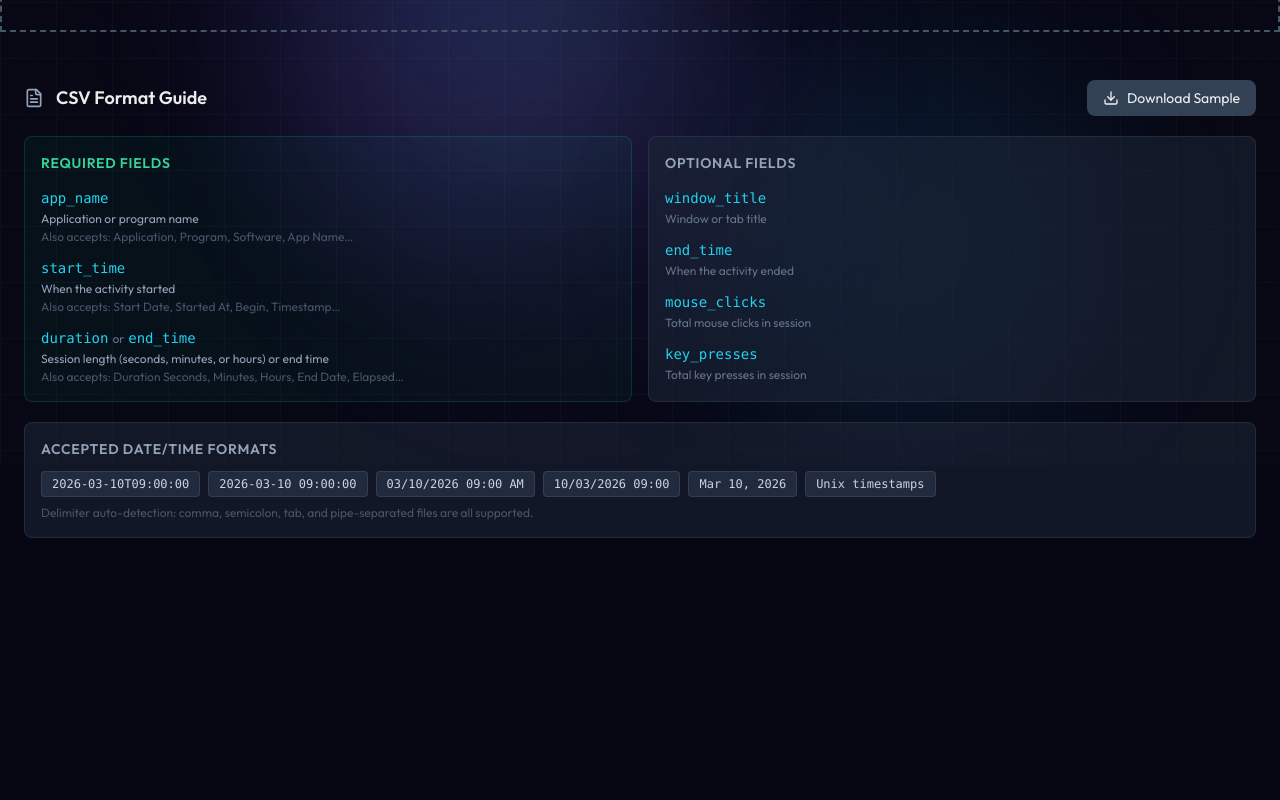
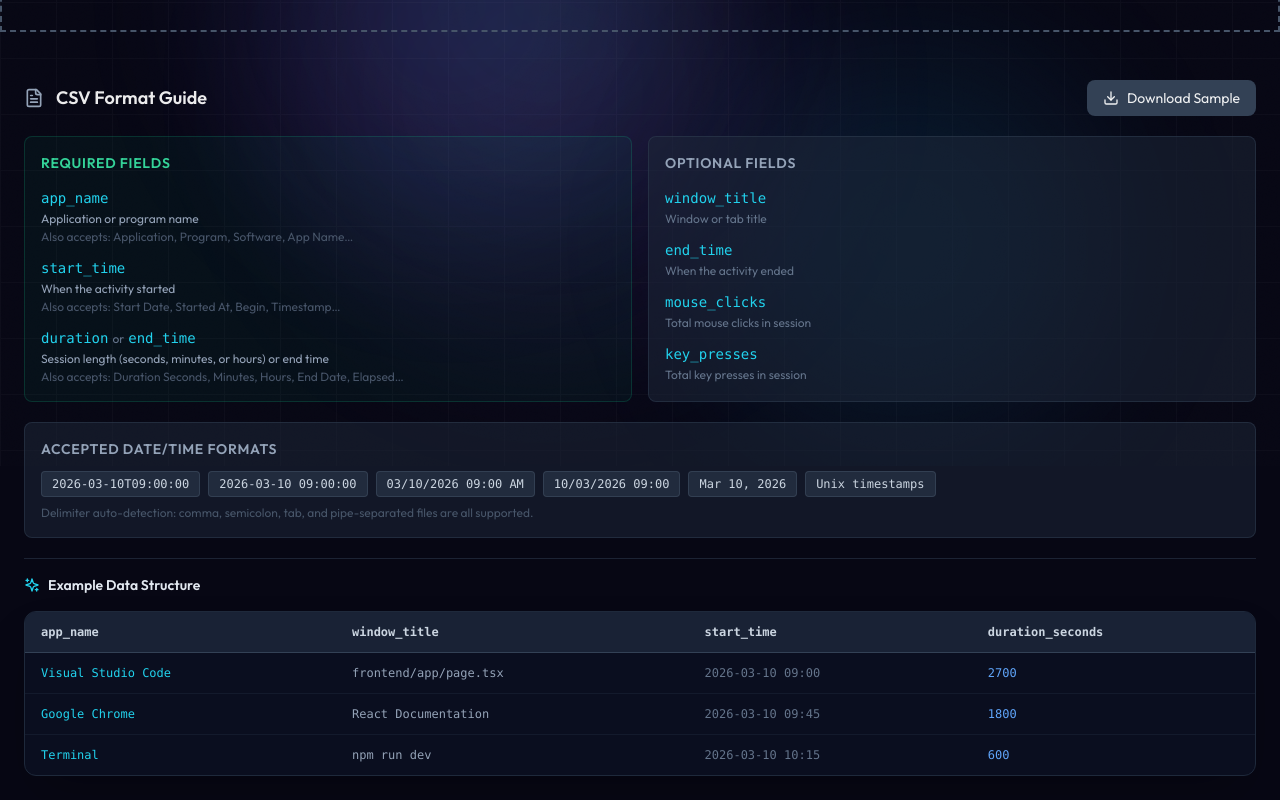
Before and after one commit to luckyshukla8866-sv/activity-monitor, a Next.js app in the folder frontend/: page /upload in a window 1280 px wide. Shown: the part 334-1134 px from the top of the page. Before the commit the page ends 896 px from the top, so only its background shows below. Built offline with nearby package versions, Linux system fonts and the light colour scheme.

Commit message:
Highlighting the sample_dataset button

```diff
--- a/frontend/app/upload/page.tsx
+++ b/frontend/app/upload/page.tsx
@@ -358,6 +358,48 @@ Visual Studio Code,api.ts - frontend,2026-03-10T11:15:00,2026-03-10T12:30:00,450
                         Delimiter auto-detection: comma, semicolon, tab, and pipe-separated files are all supported.
                     </p>
                 </div>
+
+                {/* Sample Data Preview - Premium Highlight */}
+                <div className="pt-4 border-t border-slate-700/50">
+                    <div className="flex items-center gap-2 mb-4">
+                        <Sparkles className="w-4 h-4 text-cyan-400" />
+                        <h3 className="text-sm font-semibold text-slate-200">Example Data Structure</h3>
+                    </div>
+                    <div className="overflow-hidden rounded-xl bg-slate-900/50 border border-slate-800 shadow-2xl">
+                        <div className="overflow-x-auto">
+                            <table className="w-full text-left text-xs border-collapse">
+                                <thead className="bg-slate-800/80 text-slate-300 font-mono">
+                                    <tr>
+                                        <th className="px-4 py-3 border-b border-slate-700">app_name</th>
+                                        <th className="px-4 py-3 border-b border-slate-700">window_title</th>
+                                        <th className="px-4 py-3 border-b border-slate-700">start_time</th>
+                                        <th className="px-4 py-3 border-b border-slate-700">duration_seconds</th>
+                                    </tr>
+                                </thead>
+                                <tbody className="text-slate-400 font-mono">
+                                    <tr className="hover:bg-cyan-500/5 transition-colors group">
+                                        <td className="px-4 py-3 border-b border-slate-800/50 text-cyan-400 font-medium">Visual Studio Code</td>
+                                        <td className="px-4 py-3 border-b border-slate-800/50 group-hover:text-slate-300">frontend/app/page.tsx</td>
+                                        <td className="px-4 py-3 border-b border-slate-800/50 text-slate-500">2026-03-10 09:00</td>
+                                        <td className="px-4 py-3 border-b border-slate-800/50 text-blue-400">2700</td>
+                                    </tr>
+                                    <tr className="hover:bg-cyan-500/5 transition-colors group">
+                                        <td className="px-4 py-3 border-b border-slate-800/50 text-cyan-400 font-medium">Google Chrome</td>
+                                        <td className="px-4 py-3 border-b border-slate-800/50 group-hover:text-slate-300">React Documentation</td>
+                                        <td className="px-4 py-3 border-b border-slate-800/50 text-slate-500">2026-03-10 09:45</td>
+                                        <td className="px-4 py-3 border-b border-slate-800/50 text-blue-400">1800</td>
+                                    </tr>
+                                    <tr className="hover:bg-cyan-500/5 transition-colors group">
+                                        <td className="px-4 py-3 text-cyan-400 font-medium">Terminal</td>
+                                        <td className="px-4 py-3 group-hover:text-slate-300">npm run dev</td>
+                                        <td className="px-4 py-3 text-slate-500">2026-03-10 10:15</td>
+                                        <td className="px-4 py-3 text-blue-400">600</td>
+                                    </tr>
+                                </tbody>
+                            </table>
+                        </div>
+                    </div>
+                </div>
             </motion.div>
         </div>
     );
```
